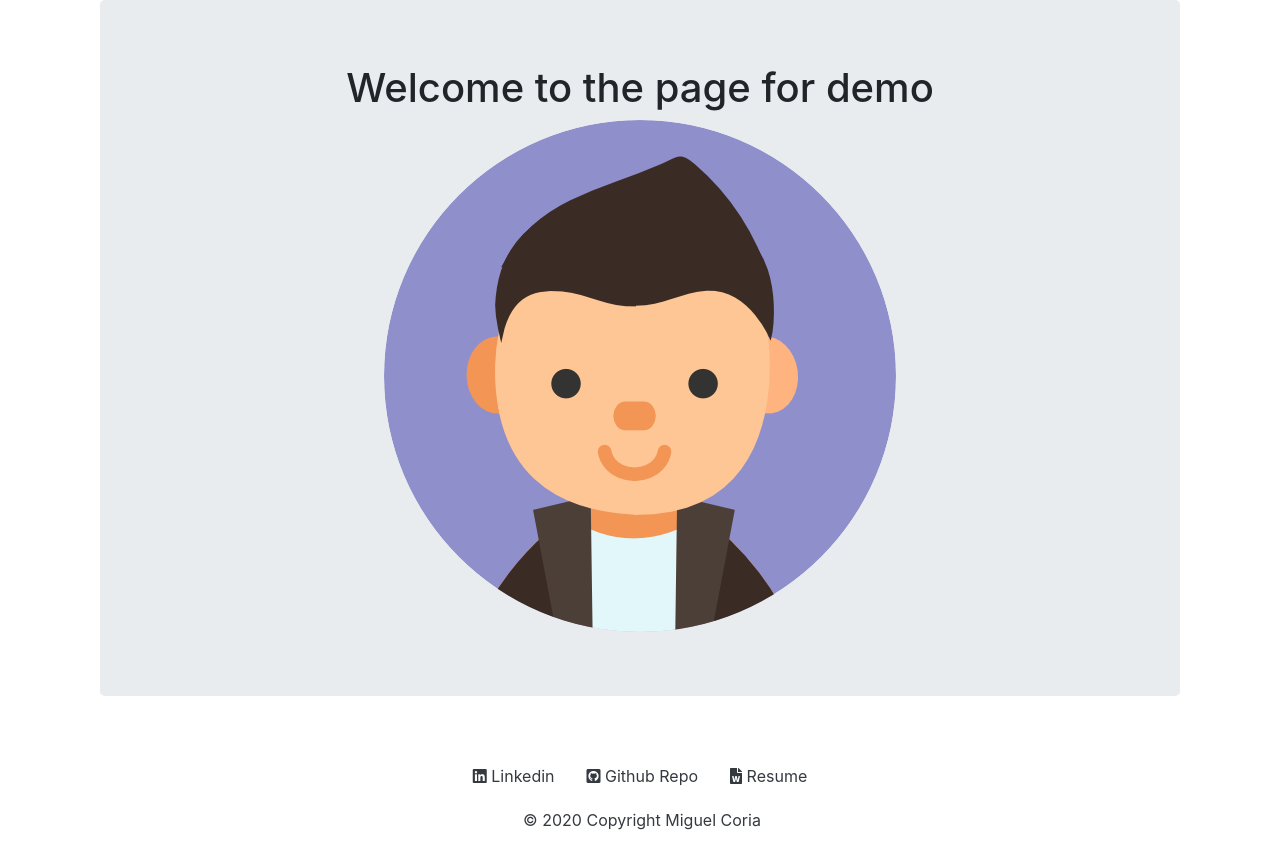
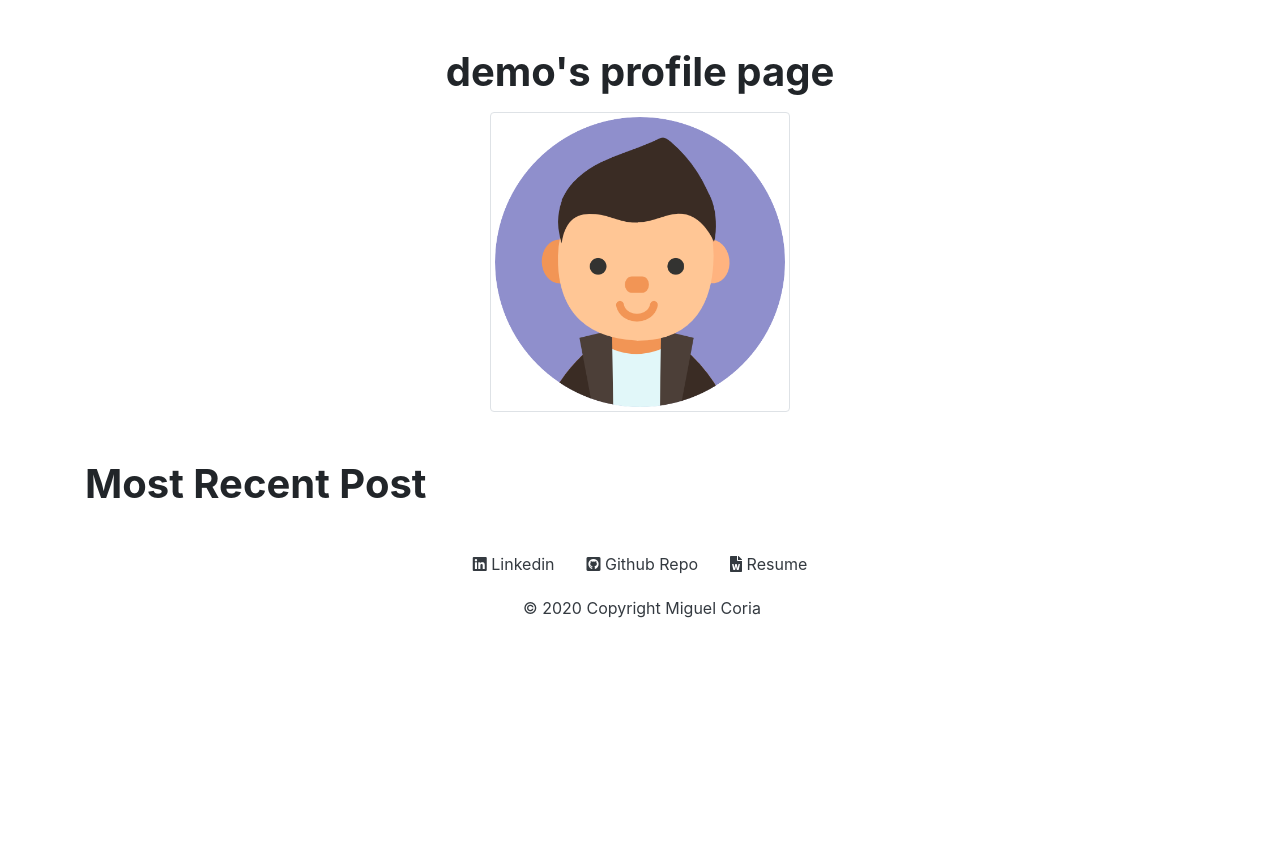
Before and after one commit to miguelcoria94/Impact, a Flask app: a page that uses impact/templates/user_posts.html in a window 1280 px wide. Shown: the part 71-919 px from the top of the page. After the commit the page ends 689 px from the top, so only its background shows below. Run offline with Flask 2, Linux system fonts and the light colour scheme; data comes from the database, SQL or seed files in the repository; some libraries are stand-ins or nearby versions.

Commit message:
update the profile page

```diff
--- a/impact/templates/index.html
+++ b/impact/templates/index.html
@@ -28,7 +28,7 @@
       <div class="card-body">
 
         <h2><a class="card-title text-dark" href="{{ url_for('blog_post.blog_post', blog_post_id=post.id) }}">{{ post.title }}</a></h2>
-        <a class="text-muted" href="{{ url_for('users.user_posts', username=post.author.username) }}"> <span class="text-warning">{{post.author.username}}</span></a>
+        By <a class="text-muted" href="{{ url_for('users.user_posts', username=post.author.username) }}"> <span class="text-warning">{{post.author.username}}</span></a>
         <img class=" card-image" align='center' src="{{url_for('static',filename='profile_pics/'+post.author.profile_image)}}" width="30">
         <p class="text-muted">Posted on: {{ post.date.strftime('%Y-%m-%d') }}</p>
         <p class="card-text text-dark">{{ post.text[:100] }}...</p>
--- a/impact/templates/user_posts.html
+++ b/impact/templates/user_posts.html
@@ -1,21 +1,24 @@
 {% extends "base.html" %}
 {% block content %}
-<div class="container">
-  <div class="jumbotron">
+<div class="">
     <div align='center'>
-      <h1>Welcome to the page for {{user.username}}</h1>
-      <img src="{{url_for('static',filename='profile_pics/'+user.profile_image)}}" >
+    <h1 class="mb-3 mt-5 font-weight-bold">{{user.username}}'s profile page</h1>
+      <img class="img-thumbnail"src="{{url_for('static',filename='profile_pics/'+user.profile_image)}}" width="300">
     </div>
-  </div>
+</div>
 
 
+<div class="">
+<h1 class="font-weight-bold mt-5">Most Recent Post</h1>
 {% for post in posts.items  %}
-  <h2> <a href="{{url_for('blog_post.blog_post',blog_post_id=post.id)}}">{{post.title}}</a> </h2>
-  Written By: <a href="{{url_for('users.user_posts',username=post.author.username)}}">{{post.author.username}}</a>
+<div class="mt-5 mb-3 border rounded p-4">
+  <h2 class="text-dark"> <a class="text-dark" href="{{url_for('blog_post.blog_post',blog_post_id=post.id)}}">{{post.title}}</a> </h2>
+  By <a href="{{url_for('users.user_posts',username=post.author.username)}}" class="text-warning">{{post.author.username}}</a>
   <p class='text-muted'>Published on: {{post.date.strftime("%Y-%m-%d")}}</p>
    <br>
    <p>{{post.text}}</p>
    <br>
+  </div>
 {% endfor %}
 </div>
 
```
